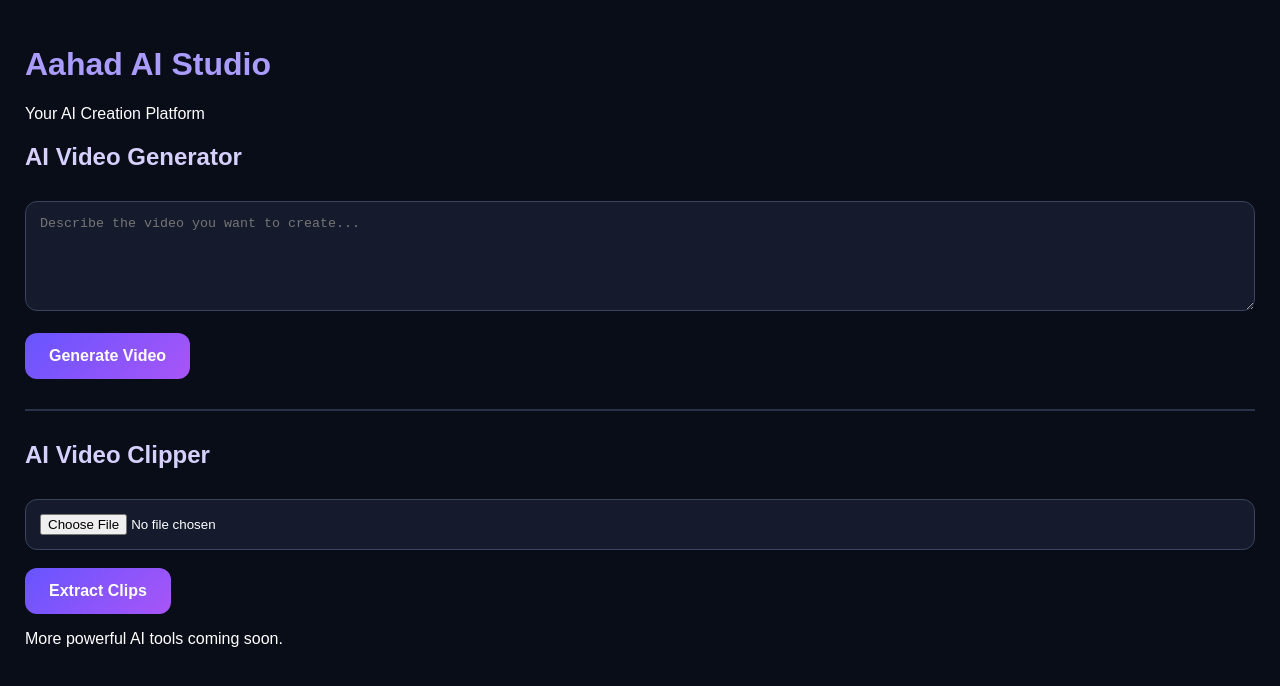
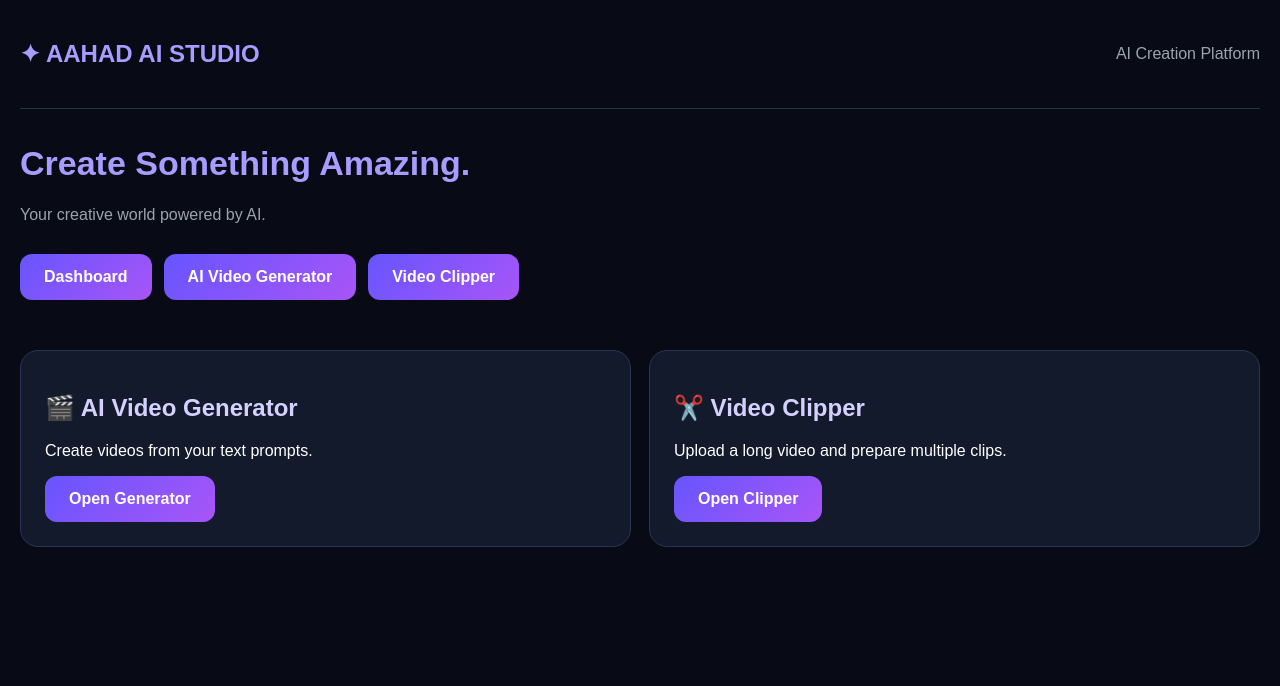
Before and after one commit to aahadkhan9358-hub/vision-ai, a React (Vite) app: page / in a window 1280 px wide. Shown: the top 686 px of the page. Built offline with nearby package versions, Linux system fonts and the light colour scheme.

Commit message:
Refactor App component with state management

```diff
--- a/src/App.jsx
+++ b/src/App.jsx
@@ -1,24 +1,139 @@
-import React from 'react';
+
+import React, { useState } from 'react';
 
 export default function App() {
+  const [page, setPage] = useState('home');
+  const [prompt, setPrompt] = useState('');
+  const [video, setVideo] = useState(null);
+  const [clips, setClips] = useState(5);
+
   return (
-    <div style={{background:'#090d18',color:'white',minHeight:'100vh',padding:'25px',fontFamily:'Arial'}}>
-      <h1>Aahad AI Studio</h1>
-      <p>Your AI Creation Platform</p>
+    <div style={{
+      minHeight: '100vh',
+      background: '#080b16',
+      color: 'white',
+      fontFamily: 'Arial',
+      padding: '20px'
+    }}>
+      <header style={{
+        display: 'flex',
+        justifyContent: 'space-between',
+        alignItems: 'center',
+        flexWrap: 'wrap',
+        gap: '15px',
+        borderBottom: '1px solid #293149',
+        paddingBottom: '20px'
+      }}>
+        <h2 style={{color:'#a99bff'}}>✦ AAHAD AI STUDIO</h2>
+        <span style={{color:'#9ca3af'}}>AI Creation Platform</span>
+      </header>
 
-      <h2>AI Video Generator</h2>
-      <textarea placeholder="Describe the video you want to create..." style={{width:'100%',height:'100px'}} />
-      <br /><br />
-      <button>Generate Video</button>
+      <h1 style={{fontSize:'34px', marginTop:'35px'}}>
+        Create Something Amazing.
+      </h1>
+      <p style={{color:'#9ca3af'}}>
+        Your creative world powered by AI.
+      </p>
 
-      <hr />
+      <div style={{
+        display:'flex',
+        gap:'12px',
+        flexWrap:'wrap',
+        margin:'30px 0'
+      }}>
+        <button onClick={()=>setPage('home')}>Dashboard</button>
+        <button onClick={()=>setPage('video')}>AI Video Generator</button>
+        <button onClick={()=>setPage('clipper')}>Video Clipper</button>
+      </div>
 
-      <h2>AI Video Clipper</h2>
-      <input type="file" accept="video/*" />
-      <br /><br />
-      <button>Extract Clips</button>
+      {page === 'home' && (
+        <div style={{
+          display:'grid',
+          gridTemplateColumns:'repeat(auto-fit,minmax(220px,1fr))',
+          gap:'18px'
+        }}>
+          <div style={card}>
+            <h2>🎬 AI Video Generator</h2>
+            <p>Create videos from your text prompts.</p>
+            <button onClick={()=>setPage('video')}>Open Generator</button>
+          </div>
+          <div style={card}>
+            <h2>✂️ Video Clipper</h2>
+            <p>Upload a long video and prepare multiple clips.</p>
+            <button onClick={()=>setPage('clipper')}>Open Clipper</button>
+          </div>
+        </div>
+      )}
 
-      <p>More powerful AI tools coming soon.</p>
+      {page === 'video' && (
+        <div style={card}>
+          <h2>🎬 AI Video Generator</h2>
+          <p>Describe the video you want to create.</p>
+          <textarea
+            value={prompt}
+            onChange={e=>setPrompt(e.target.value)}
+            placeholder="Describe your video..."
+            style={field}
+          />
+          <button onClick={()=>alert(
+            'AI video generation API connection is required. Your prompt: '+prompt
+          )}>
+            Generate Video
+          </button>
+          <p style={{color:'#a99bff'}}>
+            AI generation API: Not connected yet
+          </p>
+        </div>
+      )}
+
+      {page === 'clipper' && (
+        <div style={card}>
+          <h2>✂️ AI Video Clipper</h2>
+          <p>Select a video from your device.</p>
+          <input
+            type="file"
+            accept="video/*"
+            onChange={e=>setVideo(e.target.files[0])}
+            style={field}
+          />
+          {video && <p>Selected: {video.name}</p>}
+          <label>Number of clips: {clips}</label>
+          <input
+            type="range"
+            min="1"
+            max="20"
+            value={clips}
+            onChange={e=>setClips(Number(e.target.value))}
+          />
+          <button onClick={()=>alert(
+            'Video processing engine is not connected yet.'
+          )}>
+            Extract Clips
+          </button>
+          <p style={{color:'#a99bff'}}>
+            Video processing engine: Not connected yet
+          </p>
+        </div>
+      )}
     </div>
   );
-      }
+}
+
+const card = {
+  background:'#121a2c',
+  border:'1px solid #293653',
+  borderRadius:'18px',
+  padding:'24px',
+  marginTop:'20px'
+};
+
+const field = {
+  display:'block',
+  width:'100%',
+  padding:'14px',
+  margin:'15px 0',
+  background:'#080f20',
+  color:'white',
+  border:'1px solid #39445c',
+  borderRadius:'10px'
+};
```
